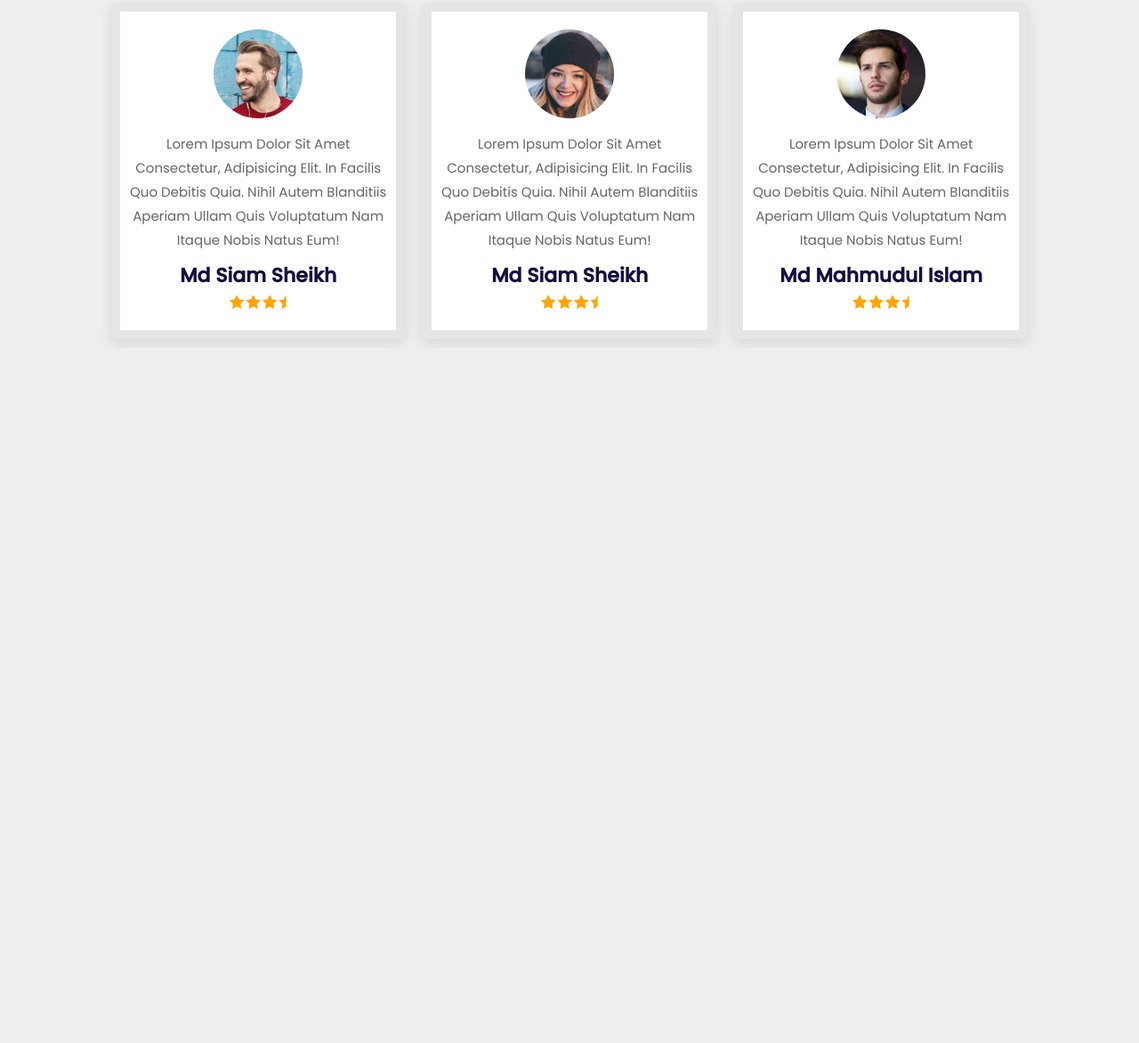
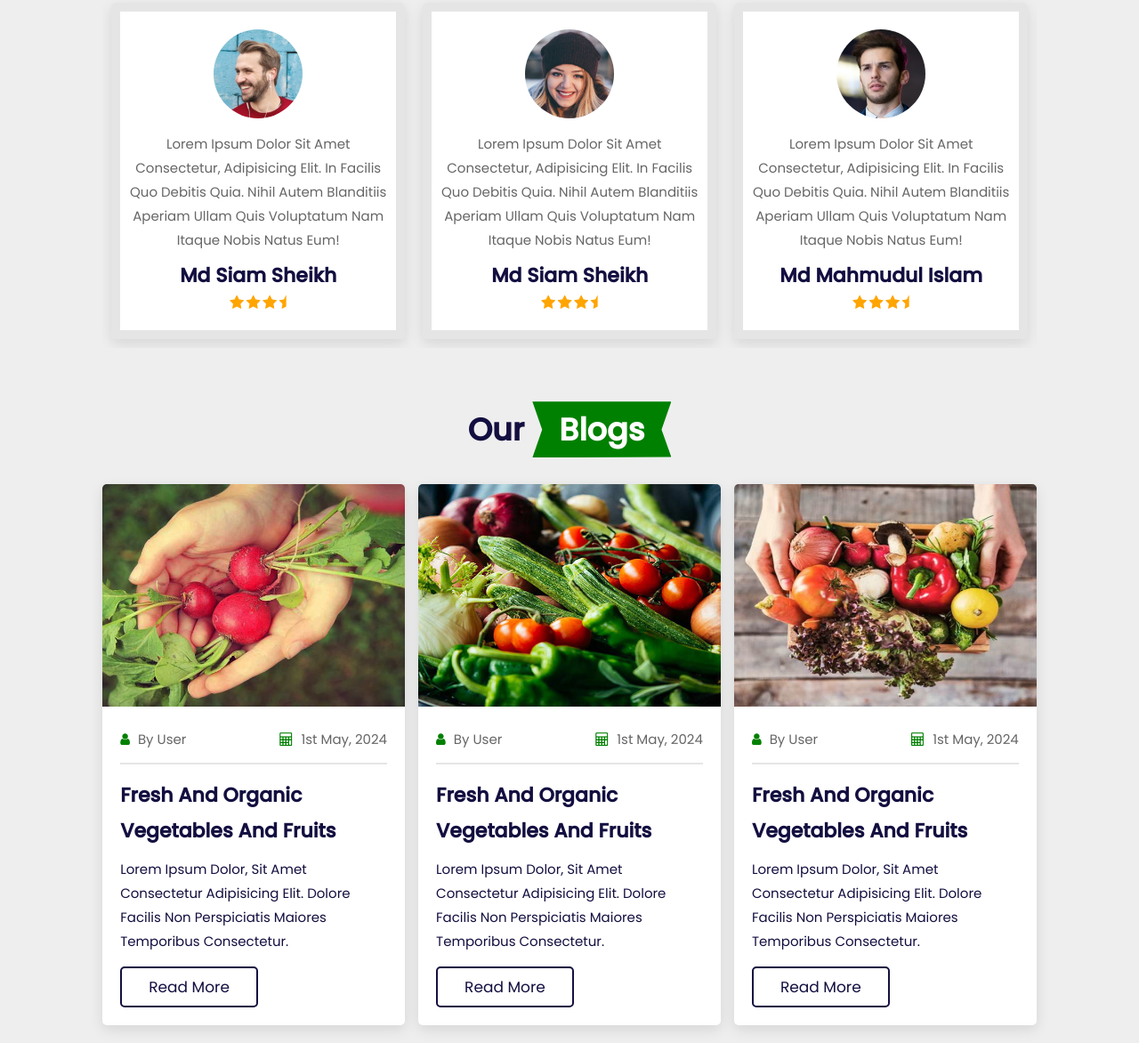
Before and after one commit to mdsiamsheikh/javascript-card, a plain HTML site: page index.html in a window 1280 px wide. Shown: the part 3121-4293 px from the top of the page at 89% size. Before the commit the page ends 3532 px from the top, so only its background shows below. Drawn offline with nearby package versions, Linux system fonts and the light colour scheme.

Commit message:
add a blogs section

```diff
--- a/css/style.css
+++ b/css/style.css
@@ -5,7 +5,7 @@
   --black: #130f40;
   --light-cololr: #666;
   --box-shadow: 0 0.5rem 1.5rem rgba(0, 0, 0, 0.1);
-  --border: 2rem solid rgba(0, 0, 0, 0.1);
+  --border: 0.2rem solid rgba(0, 0, 0, 0.1);
   --outline: 1rem solid rgba(0, 0, 0, 0.1);
 }
 
@@ -542,5 +542,68 @@ section {
   color: orange;
   font-size: 1.7rem;
 }
+/* review start */
 
-/* review start */
+/* blogs */
+.blogs .box-container {
+  border: 0px solid;
+  display: grid;
+  grid-template-columns: repeat(auto-fit, minmax(30rem, 1fr));
+  gap: 1.5rem;
+}
+
+.blogs .box-container .box {
+  overflow: hidden;
+  border-radius: 0.5rem;
+  box-shadow: var(--box-shadow);
+  background: #fff;
+}
+
+.blogs .box-container .box img {
+  height: 25rem;
+  width: 100%;
+  object-fit: cover;
+}
+
+.blogs .box-container .box .content {
+  border: 0px solid;
+  padding: 2rem;
+}
+
+.blogs .box-container .box .content .icons {
+  display: flex;
+  align-items: center;
+  justify-content: space-between;
+  padding-bottom: 1.5rem;
+  margin-bottom: 1rem;
+  border-bottom: var(--border);
+}
+
+.blogs .box-container .box .content .icons a {
+  color: var(--light-cololr);
+  font-size: 1.5rem;
+}
+
+.blogs .box-container .box .content .icons a:hover {
+  color: var(--black);
+}
+
+.blogs .box-container .box .content .icons a i {
+  color: green;
+  padding-right: 0.5rem;
+}
+
+.blogs .box-container .box .content h3 {
+  line-height: 1.8;
+  color: var(--black);
+  font-size: 2.2rem;
+  padding: 0.5rem 0;
+}
+
+.blogs .box-container .box .content p {
+  line-height: 1.8;
+  color: var(--black);
+  font-size: 1.5rem;
+  padding: 0.5rem 0;
+}
+/* blogs end*/
--- a/index.html
+++ b/index.html
@@ -24,8 +24,8 @@
       <nav class="navbar">
         <a href="#home">home</a>
         <a href="#features">Features</a>
-        <a href="#Categories">Categories</a>
-        <a href="#Review">Review</a>
+        <a href="#categories">Categories</a>
+        <a href="#review">Review</a>
         <a href="#blogs">blogs</a>
       </nav>
 
@@ -360,6 +360,98 @@
     </section>
     <!-- Riview section end -->
 
+    <!-- Blogs section -->
+    <section class="blogs" id="blogs">
+      <h1 class="heading">Our <span>Blogs</span></h1>
+
+      <div class="box-container">
+        <div class="box">
+          <img src="image/blog-1.jpg" alt="" />
+          <div class="content">
+            <div class="icons">
+              <a href="#"><i class="fa fa-user"></i> By User</a>
+              <a href="#"><i class="fa fa-calculator"></i> 1st May, 2024</a>
+            </div>
+            <h3>Fresh And Organic Vegetables And Fruits</h3>
+            <p>
+              Lorem ipsum dolor, sit amet consectetur adipisicing elit. Dolore
+              facilis non perspiciatis maiores temporibus consectetur.
+            </p>
+            <a href="#" class="btn"> Read More</a>
+          </div>
+        </div>
+
+        <div class="box">
+          <img src="image/blog-2.jpg" alt="" />
+          <div class="content">
+            <div class="icons">
+              <a href="#"><i class="fa fa-user"></i> By User</a>
+              <a href="#"><i class="fa fa-calculator"></i> 1st May, 2024</a>
+            </div>
+            <h3>Fresh And Organic Vegetables And Fruits</h3>
+            <p>
+              Lorem ipsum dolor, sit amet consectetur adipisicing elit. Dolore
+              facilis non perspiciatis maiores temporibus consectetur.
+            </p>
+            <a href="#" class="btn"> Read More</a>
+          </div>
+        </div>
+
+        <div class="box">
+          <img src="image/blog-3.jpg" alt="" />
+          <div class="content">
+            <div class="icons">
+              <a href="#"><i class="fa fa-user"></i> By User</a>
+              <a href="#"><i class="fa fa-calculator"></i> 1st May, 2024</a>
+            </div>
+            <h3>Fresh And Organic Vegetables And Fruits</h3>
+            <p>
+              Lorem ipsum dolor, sit amet consectetur adipisicing elit. Dolore
+              facilis non perspiciatis maiores temporibus consectetur.
+            </p>
+            <a href="#" class="btn"> Read More</a>
+          </div>
+        </div>
+      </div>
+    </section>
+    <!-- Blogs section end -->
+
+    <!-- footer section -->
+    <!-- <section class="footer">
+      <div class="box-container">
+        <div class="box">
+          <h3>Groco <i class="fa fa-shopping-basket"></i></h3>
+          <p>
+            Feel Free To Follow Us On Our Social Media Handlers All The Links
+            Are Given Below
+          </p>
+
+          <div class="shere">
+            <a href="#" class="fa fa-facebook"></a>
+            <a href="#" class="fa fa-twitter"></a>
+            <a href="#" class="fa fa-instagram"></a>
+            <a href="#" class="fa fa-linkedin"></a>
+          </div>
+        </div>
+
+        <div class="box">
+          <h3>Groco <i class="fa fa-shopping-basket"></i></h3>
+          <p>
+            Feel Free To Follow Us On Our Social Media Handlers All The Links
+            Are Given Below
+          </p>
+
+          <div class="shere">
+            <a href="#" class="fa fa-facebook"></a>
+            <a href="#" class="fa fa-twitter"></a>
+            <a href="#" class="fa fa-instagram"></a>
+            <a href="#" class="fa fa-linkedin"></a>
+          </div>
+        </div>
+      </div>
+    </section> -->
+    <!-- footer section -->
+
     <script src="https://cdn.jsdelivr.net/npm/swiper@11/swiper-bundle.min.js"></script>
     <script src="js/script.js"></script>
   </body>
```
